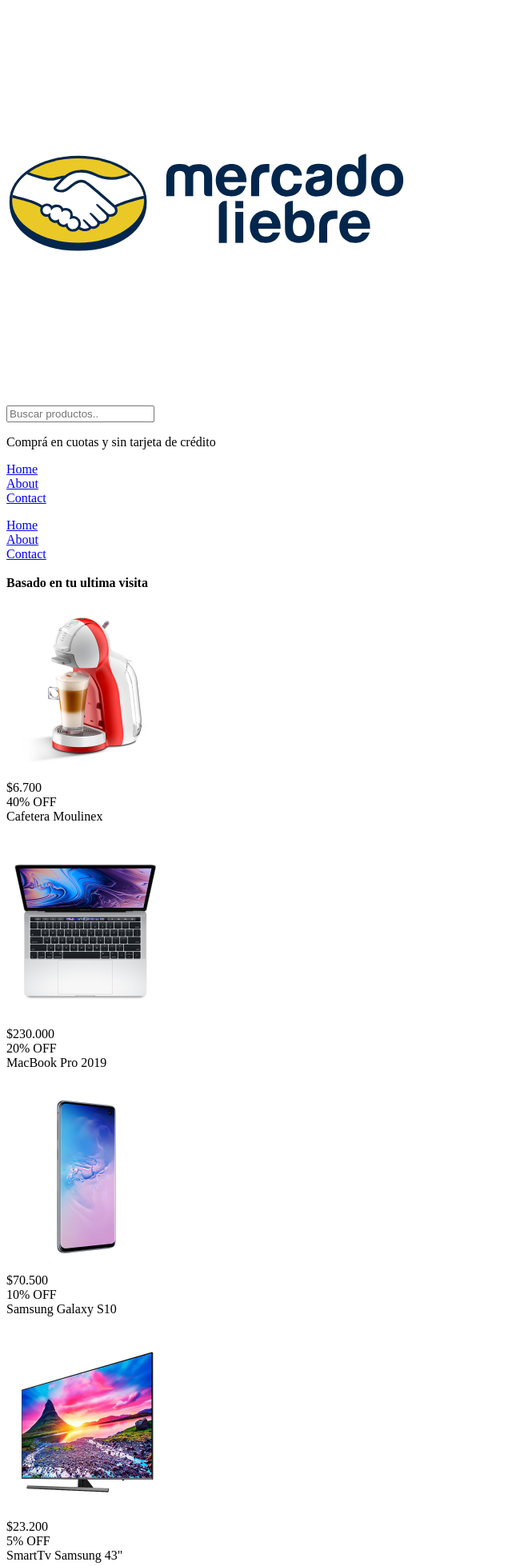
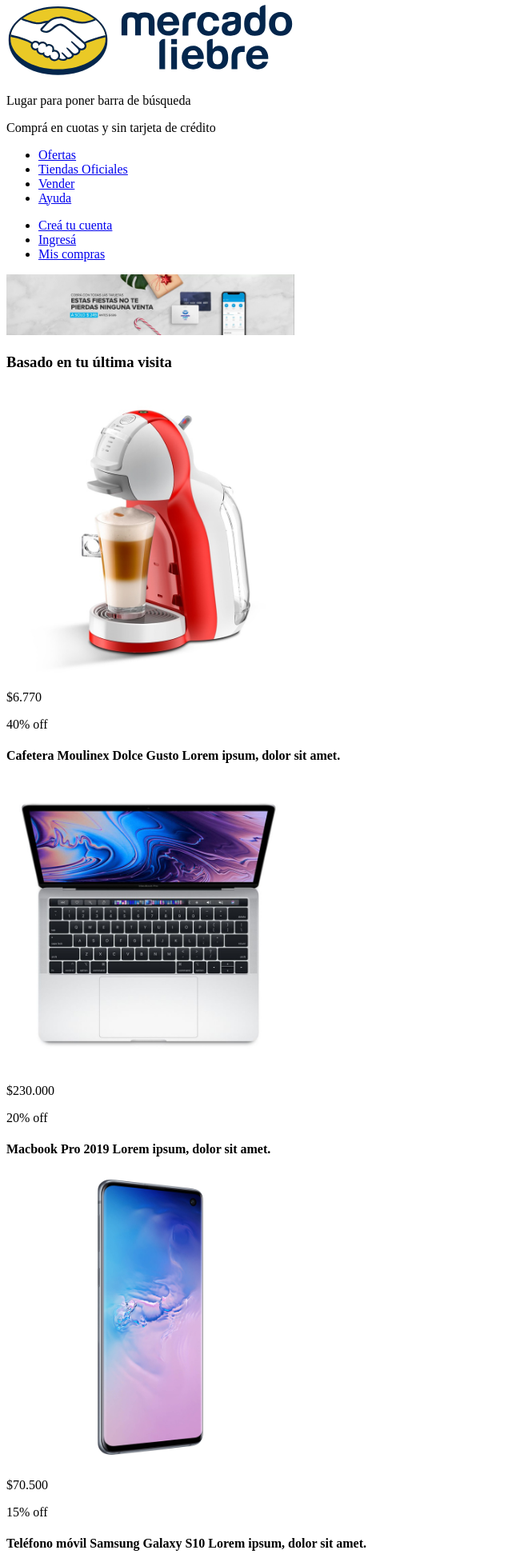
Before and after one commit to nicotognella/mercadoliebre, a website: page views/home.html in a window 1280 px wide. Shown: the part 5-1963 px from the top of the page at 80% size, without its empty margins (0-640 px from the left). Drawn offline with Linux system fonts and the light colour scheme.

Commit message:
modificacion

```diff
--- a/views/home.html
+++ b/views/home.html
@@ -1,71 +1,93 @@
 <!DOCTYPE html>
-<html lang="en">
+<html>
+    <head>
+        <meta charset="UTF-8">
+        <title>Bienvenidxs a MercadoLiebre</title>
+        <meta name="viewport" content="width=device-width, initial-scale=1.0">
 
-<head>
-    <meta charset="UTF-8">
-    <meta http-equiv="X-UA-Compatible" content="IE=edge">
-    <meta name="viewport" content="width=device-width, initial-scale=1.0">
-    <img src="/images/logo-mercado-liebre.svg" alt="Logo" width="500" height="500">
-    <div class="topnav">
-        <input type="text" placeholder="Buscar productos..">
-    </div>
-    <p>Comprá en cuotas y sin tarjeta de crédito</p>
-
-    <div class="topnav">
-        <a href="Ofertas">Home</a><br>
-        <a href="Tiendas Oficiales">About</a><br>
-        <a href="Vender">Contact</a><br>
-        <p></p>
-        <a href="Crea tu cuenta">Home</a><br>
-        <a href="Ingresa">About</a><br>
-        <a href="Mis compras">Contact</a>
-    </div>
-
-    <title>
-    </title>
-</head>
-
-<body>
-
-    <br>
-    <b>Basado en tu ultima visita</b><br><br>
-    <img src="/images/img-cafetera-moulinex.jpg" alt="cafetera" width="200" height="200">
-    <p>$6.700 <br> 40% OFF <br> Cafetera Moulinex </p>
-    <br>
-    <img src="/images/img-macbook-pro-2019.jpg" alt="macbook" width="200" height="200">
-    <p>$230.000 <br> 20% OFF <br> MacBook Pro 2019 </p>
-    <br>
-    <img src="/images/img-samsung-galaxy-s10.jpg" alt="samsung" width="200" height="200">
-    <p>$70.500 <br> 10% OFF <br> Samsung Galaxy S10 </p>
-    <br>
-    <img src="/images/img-tv-samsung-smart.jpg" alt="tv samsung" width="200" height="200">
-    <p>$23.200 <br> 5% OFF <br> SmartTv Samsung 43" </p>
+        <!-- Llamar al CSS -->
+        <link rel="stylesheet" href="/css/style.css">
 
 
-    <br><strong>Sección de Ofertas</strong><br>
-    <img src="/images/img-cafetera-moulinex.jpg" alt="cafetera" width="200" height="200">
-    <p>$6.700 <br> 40% OFF <br> Cafetera Moulinex </p>
-    <br>
-    <img src="/images/img-macbook-pro-2019.jpg" alt="macbook" width="200" height="200">
-    <p>$230.000 <br> 20% OFF <br> MacBook Pro 2019 </p>
-    <br>
-    <img src="/images/img-samsung-galaxy-s10.jpg" alt="samsung" width="200" height="200">
-    <p>$70.500 <br> 10% OFF <br> Samsung Galaxy S10 </p>
-    <br>
-    <img src="/images/img-tv-samsung-smart.jpg" alt="tv samsung" width="200" height="200">
-    <p>$23.200 <br> 5% OFF <br> SmartTv Samsung 43" </p>
-</body>
-<footer>
-    <ul type= none>
-        <li><b>Pagá con tarjeta o en efectivo</b> <br> Con Mercado Liebre Cash, tenés cuotas sin <br> interés con tarjeta o
-            efectivo en puntos de<br> pago. ¡Y siempre es seguro!</li>
-        <br><li><b>Envío gratis desde $ 2.500</b> <br> Solo por estar registrad@ en Mercado Liebre<br> tenés envíos gratis en miles de
-            productos. Es<br> un beneficio de Mercado Puntos.</li>
-        <br><li><b>Seguridad, de principio a fin</b> <br> ¿No te gusta? ¡Devolvelo! En Mercado Liebre,<br> no hay nada que no puedas hacer,
-            porque estás<br> siempre protegid@.</li>
-        <br><li><b>Copyright © 1999-2020 MercadoLiebre S.R.L.</b>
-    </ul>
+    </head>
+    <body>
+        <img src="/images/logo-mercado-liebre.svg" width="360" alt="Logo de MercadoLiebre">
+        <p>Lugar para poner barra de búsqueda</p>
+        <p><!--iconito de mano-->Comprá en cuotas y sin tarjeta de crédito</p>
+        <ul>
+            <li><a href="#">Ofertas</a></li>
+            <li><a href="#">Tiendas Oficiales</a></li>
+            <li><a href="#">Vender</a></li>
+            <li><a href="#">Ayuda</a></li>
+        </ul>
+        <ul>
+            <li><a href="#">Creá tu cuenta <!--iconito de registro--></a></li>
+            <li><a href="#">Ingresá<!--iconito de ingreso--></a></li>
+            <li><a href="#">Mis compras<!--iconito de canasta--></a></li>
+        </ul>
+        <img src="/images/img-home-banner.jpg" width="360" alt="Banner de ofertas">
+        <h3>Basado en tu última visita</h3>
 
-</footer>
+        <img src="/images/img-cafetera-moulinex.jpg" width="360" alt="Cafetera" class="product_img">
+        <!--iconito de camión-->
+        <p class="price">$6.770</p>
+        <p class="discount">40% off</p>
+        <h4 class="description">Cafetera Moulinex Dolce Gusto Lorem ipsum, dolor sit amet.</h4>
 
+        <img src="/images/img-macbook-pro-2019.jpg" width="360" alt="MacBook" class="product_img">
+        <!--iconito de camión-->
+        <p class="price">$230.000</p>
+        <p class="discount">20% off</p>
+        <h4 class="description">Macbook Pro 2019 Lorem ipsum, dolor sit amet.</h4>
+
+        <img src="/images/img-samsung-galaxy-s10.jpg" width="360" alt="Teléfono Móvil Samsung Galaxy" class="product_img">
+        <!--iconito de camión-->
+        <p class="price">$70.500</p>
+        <p class="discount">15% off</p>
+        <h4 class="description">Teléfono móvil Samsung Galaxy S10 Lorem ipsum, dolor sit amet.</h4>
+
+        <img src="/images/img-tv-samsung-smart.jpg" width="360" alt="SmartTv Samsung" class="product_img">
+        <!--iconito de camión-->
+        <p class="price">$34.000</p>
+        <p class="discount">5% off</p>
+        <h4 class="description">SmartTv Samsung 43" Lorem ipsum, dolor sit amet.</h4>
+
+        <h3>Ofertas</h3>
+
+        <img src="/images/img-cafetera-moulinex.jpg" width="360" alt="Cafetera" class="product_img">
+        <!--iconito de camión-->
+        <p class="price">$6.770</p>
+        <p class="discount">40% off</p>
+        <h4 class="description">Cafetera Moulinex Dolce Gusto Lorem ipsum, dolor sit amet.</h4>
+
+        <img src="/images/img-macbook-pro-2019.jpg" width="360" alt="MacBook" class="product_img">
+        <!--iconito de camión-->
+        <p class="price">$230.000</p>
+        <p class="discount">20% off</p>
+        <h4 class="description">Macbook Pro 2019 Lorem ipsum, dolor sit amet.</h4>
+
+        <img src="/images/img-samsung-galaxy-s10.jpg" width="360" alt="Teléfono Móvil Samsung Galaxy" class="product_img">
+        <!--iconito de camión-->
+        <p class="price">$70.500</p>
+        <p class="discount">15% off</p>
+        <h4 class="description">Teléfono móvil Samsung Galaxy S10 Lorem ipsum, dolor sit amet.</h4>
+
+        <img src="/images/img-tv-samsung-smart.jpg" width="360" alt="SmartTv Samsung" class="product_img">
+        <!--iconito de camión-->
+        <p class="price">$34.000</p>
+        <p class="discount">5% off</p>
+        <h4 class="description">SmartTv Samsung 43" Lorem ipsum, dolor sit amet.</h4>
+
+        <!--iconito de tarjeta-->
+        <h4>Pagá con  tarjeta o en efectivo</h4>
+        <p>Con MercadoLiebreCash tenés cuotas sin interés con tarjeta o efectivoen puntos de pago. ¡Y siempre es seguro!</p>
+        <!--iconito de regalito-->
+        <h4>Envío gratis desde los $ 2.500</h4>
+        <p>Solo por estar registrad@ en MercadoLiebre tenés envíos gratis en miles de productos. Es un beneficio de MercadoPuntos.</p>
+        <!--iconito de seguridad-->
+        <h4>Seguridad de principio a fin</h4>
+        <p>¿No te gusta? ¡Devolvelo! En MercadoLiebre no hay nada que no puedas hacer porque estás siempre prtegid@.</p>
+        <p>Copyright © 1999-2019 MercadoLiebre S.R.L.</p>
+
+    </body>
 </html>
```
Also changed, not shown: public/css/style.css (added).
